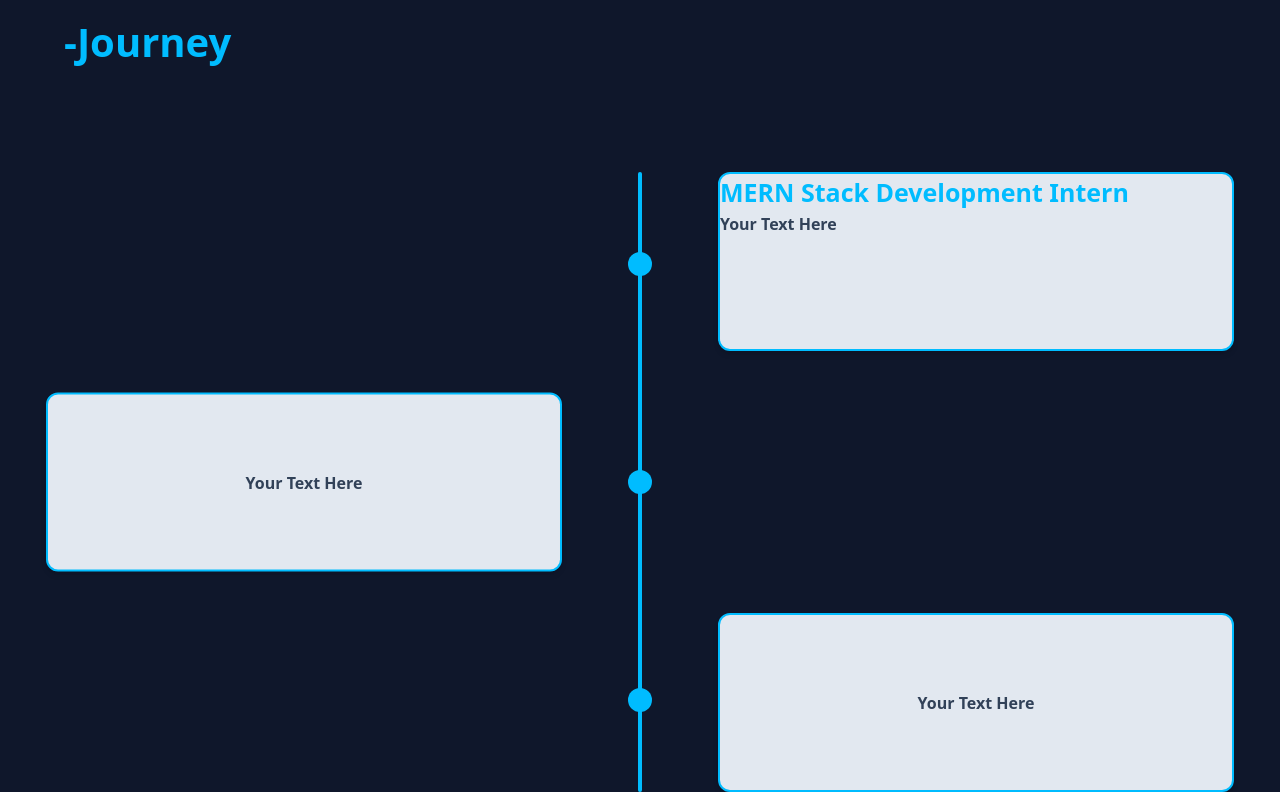
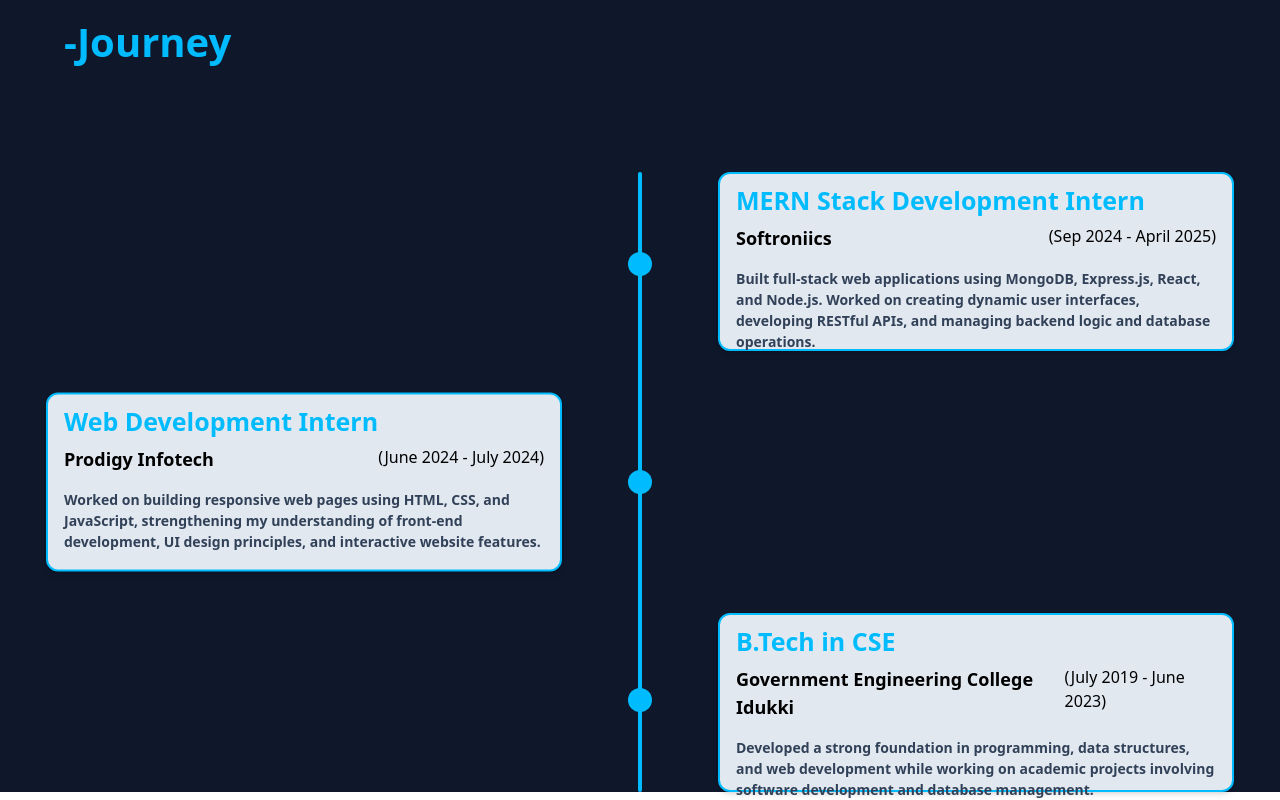
Before and after one commit to HridyaDEV/PortFolioHridyaPV, a React (Vite) app: page / in a window 1280 px wide. Shown: the part 1692-2492 px from the top of the page. Built offline with nearby package versions, Linux system fonts and the light colour scheme.

Commit message:
Completed Journey

```diff
--- a/src/Components/Journey.jsx
+++ b/src/Components/Journey.jsx
@@ -17,8 +17,14 @@ const Journey = () => {
 
                     <div className="absolute top-0 left-10 ml-10 border-2 border-sky-400
                                    w-[516px] h-[179px] bg-slate-200 rounded-xl shadow-md ">
-                                    <h1 className='font-["crimson"] text-[25px] text-sky-400 font-semibold '>MERN Stack Development Intern</h1>
-                        <p className="text-slate-700 font-semibold">Your Text Here</p>
+                        <h1 className='font-["crimson"] text-[25px] text-sky-400 font-semibold px-4 mt-2'>MERN Stack Development Intern</h1>
+                        <div className='flex justify-between px-4 mt-1'>
+                            <h1 className='font-["crimson"] text-lg font-semibold'>Softroniics</h1>
+                            <h2 className='font-["crimson"] text-base'>(Sep 2024 - April 2025)</h2>
+                        </div>
+                        <p className="text-slate-700 font-semibold px-4 mt-4 text-[14px]"> Built full-stack web applications using MongoDB, Express.js, React, and
+                            Node.js. Worked on creating dynamic user interfaces, developing RESTful
+                            APIs, and managing backend logic and database operations.</p>
                     </div>
 
 
@@ -27,9 +33,16 @@ const Journey = () => {
                                     w-6 h-6 bg-sky-400 rounded-full"></div>
 
                     <div className="absolute top-1/2 -translate-y-1/2 right-10 mr-10 border-2 border-sky-400
-                                    w-[516px] h-[179px] bg-slate-200 rounded-xl shadow-md flex items-center justify-center">
-                        <p className="text-slate-700 font-semibold">Your Text Here</p>
-                    </div>
+                                    w-[516px] h-[179px] bg-slate-200 rounded-xl shadow-md ">
+                        <h1 className='font-["crimson"] text-[25px] text-sky-400 font-semibold px-4 mt-2'>Web Development Intern</h1>
+                         <div className='flex justify-between px-4 mt-1'>
+                            <h1 className='font-["crimson"] text-lg font-semibold'>Prodigy Infotech</h1>
+                            <h2 className='font-["crimson"] text-base'>(June 2024 - July 2024)</h2>
+                        </div>
+                        <p className="text-slate-700 font-semibold px-4 mt-4 text-[14px]"> Worked on building responsive web pages using HTML, CSS, and JavaScript,
+strengthening my understanding of front-end development, UI design
+ principles, and interactive website features.</p>
+                                  </div>
 
 
                     {/* ---------- BOTTOM DOT + RIGHT BOX ---------- */}
@@ -37,8 +50,16 @@ const Journey = () => {
                                     w-6 h-6 bg-sky-400 rounded-full"></div>
 
                     <div className="absolute bottom-0 left-10 ml-10
-                                   w-[516px] h-[179px] bg-slate-200 border-2 border-sky-400 rounded-xl shadow-md flex items-center justify-center">
-                        <p className="text-slate-700 font-semibold">Your Text Here</p>
+                                   w-[516px] h-[179px] bg-slate-200 border-2 border-sky-400 rounded-xl shadow-md ">
+                                     <h1 className='font-["crimson"] text-[25px] text-sky-400 font-semibold px-4 mt-2'>B.Tech in CSE</h1>
+                         <div className='flex justify-between px-4 mt-1'>
+                            <h1 className='font-["crimson"] text-lg font-semibold'>Government Engineering College Idukki</h1>
+                            <h2 className='font-["crimson"] text-base'>(July 2019 - June 2023)</h2>
+                        </div>
+                        <p className="text-slate-700 font-semibold px-4 mt-4 text-[14px]"> Developed a strong foundation in programming, data structures, and web
+development while working on academic projects involving  software
+ development and database management.</p>
+
                     </div>
 
                 </div>
```
